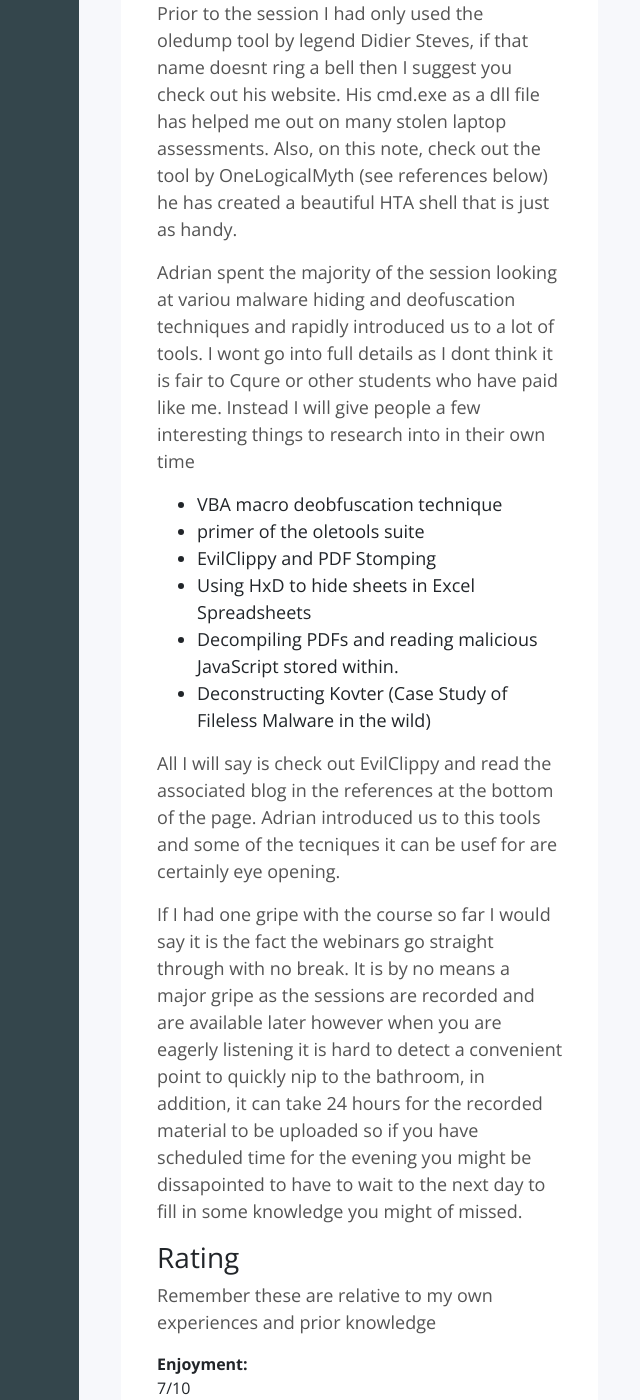
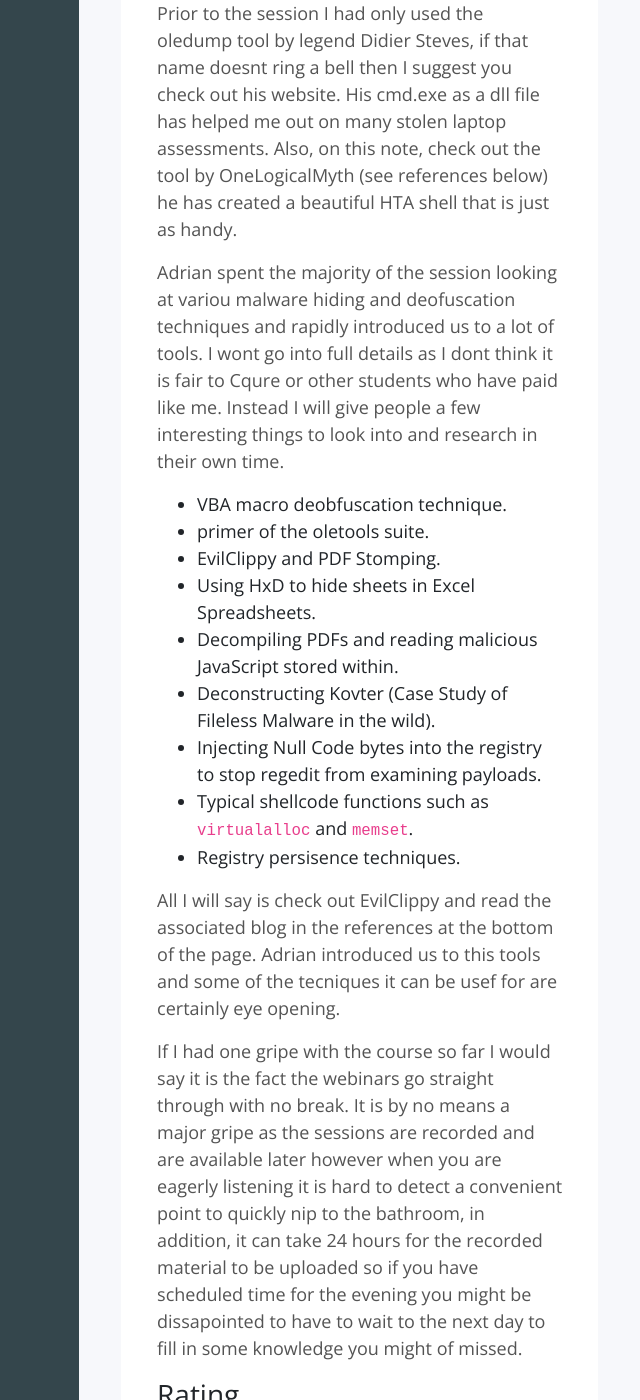
Before and after one commit to cleverberry/evilsaint, a Jekyll site: the page built from _posts/2020-11-24-cqure-academy-advanced-windows-security-course-2021-module-2.md, in a window 1280 px wide and 1400 px high, scrolled down 2591 px. Shown: the whole window, without its empty margins (358-998 px from the left). Built offline with Jekyll 4.4.1, drawn with Linux system fonts in a browser that asks for light colours; nearby versions of some CDN libraries; a style sheet for code colours, icons or effects is not loaded.

Commit message:
Update 2020-11-24-cqure-academy-advanced-windows-security-course-2021-module-2.md

```diff
--- a/_posts/2020-11-24-cqure-academy-advanced-windows-security-course-2021-module-2.md
+++ b/_posts/2020-11-24-cqure-academy-advanced-windows-security-course-2021-module-2.md
@@ -54,14 +54,17 @@
 
 Prior to the session I had only used the oledump tool by legend Didier Steves, if that name doesnt ring a bell then I suggest you check out his website. His cmd.exe as a dll file has helped me out on many stolen laptop assessments. Also, on this note, check out the tool by OneLogicalMyth (see references below) he has created a beautiful HTA shell that is just as handy.
 
-Adrian spent the majority of the session looking at variou malware hiding and deofuscation techniques and rapidly introduced us to a lot of tools. I wont go into full details as I dont think it is fair to Cqure or other students who have paid like me. Instead I will give people a few interesting things to research into in their own time
+Adrian spent the majority of the session looking at variou malware hiding and deofuscation techniques and rapidly introduced us to a lot of tools. I wont go into full details as I dont think it is fair to Cqure or other students who have paid like me. Instead I will give people a few interesting things to look into and research in their own time.
 
-* VBA macro deobfuscation technique
-* primer of the oletools suite
-* EvilClippy and PDF Stomping
-* Using HxD to hide sheets in Excel Spreadsheets
+* VBA macro deobfuscation technique.
+* primer of the oletools suite.
+* EvilClippy and PDF Stomping.
+* Using HxD to hide sheets in Excel Spreadsheets.
 * Decompiling PDFs and reading malicious JavaScript stored within.
-* Deconstructing Kovter (Case Study of Fileless Malware in the wild)
+* Deconstructing Kovter (Case Study of Fileless Malware in the wild).
+* Injecting Null Code bytes into the registry to stop regedit from examining payloads.
+* Typical shellcode functions such as <code>virtualalloc</code> and <code>memset</code>.
+* Registry persisence techniques.
 
 All I will say is check out EvilClippy and read the associated blog in the references at the bottom of the page. Adrian introduced us to this tools and some of the tecniques it can be usef for are certainly eye opening.
 
```
